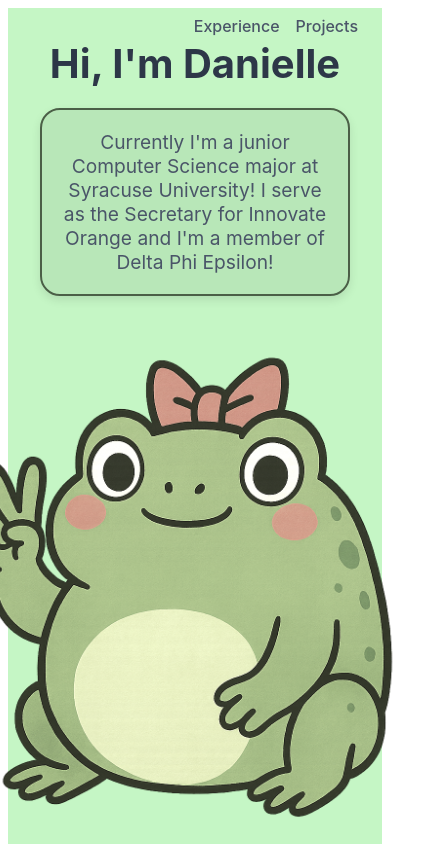
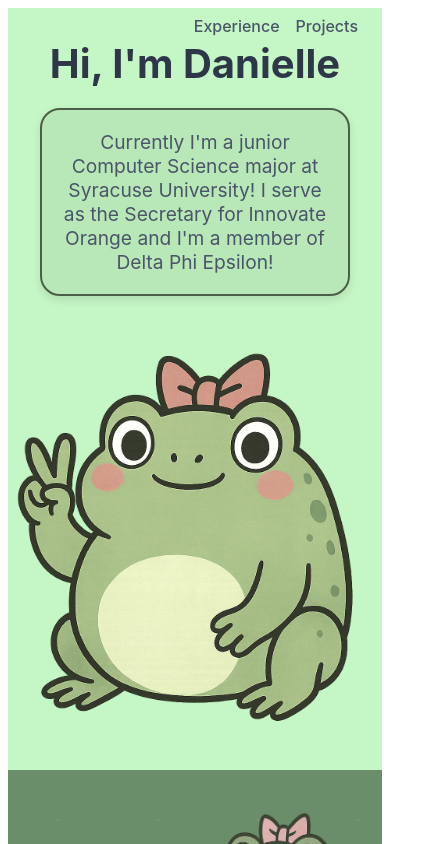
Before and after one commit to dalawton/my-portfolio, a Next.js app: page / in a window 390 px wide. Shown: the top 844 px of the page, 445 px wide, since content can reach past the window. Built offline with nearby package versions, Linux system fonts and the light colour scheme.

Commit message:
resize pt2

```diff
--- a/pages/index.js
+++ b/pages/index.js
@@ -76,8 +76,8 @@ export default function Home() {
             <Image
               src="/peace-frog.png"
               alt="Hi Frog"
-              width={500}
-              height={500}
+              width={400}
+              height={400}
               priority
             />
           </div>
@@ -91,7 +91,7 @@ export default function Home() {
             <Image
               src="/frog-image.png"
               alt="Frog"
-              width={200}
+              width={250}
               height={200}
               priority
               className={experienceStyles.titleFrog}
--- a/styles/Experience.module.css
+++ b/styles/Experience.module.css
@@ -337,7 +337,7 @@
   }
 
   .illustration img {
-    width: 200px;
+    width: 250px;
     height: 200px;
   }
 }
@@ -361,7 +361,7 @@
   }
 
   .illustration img {
-    width: 100px;
+    width: 150px;
     height: 100px;
   }
 }
--- a/styles/Home.module.css
+++ b/styles/Home.module.css
@@ -116,7 +116,7 @@
   }
 
   .illustration img {
-    width: 500px;
-    height: 500px;
+    width: 400px;
+    height: 400px;
   }
 }
```
